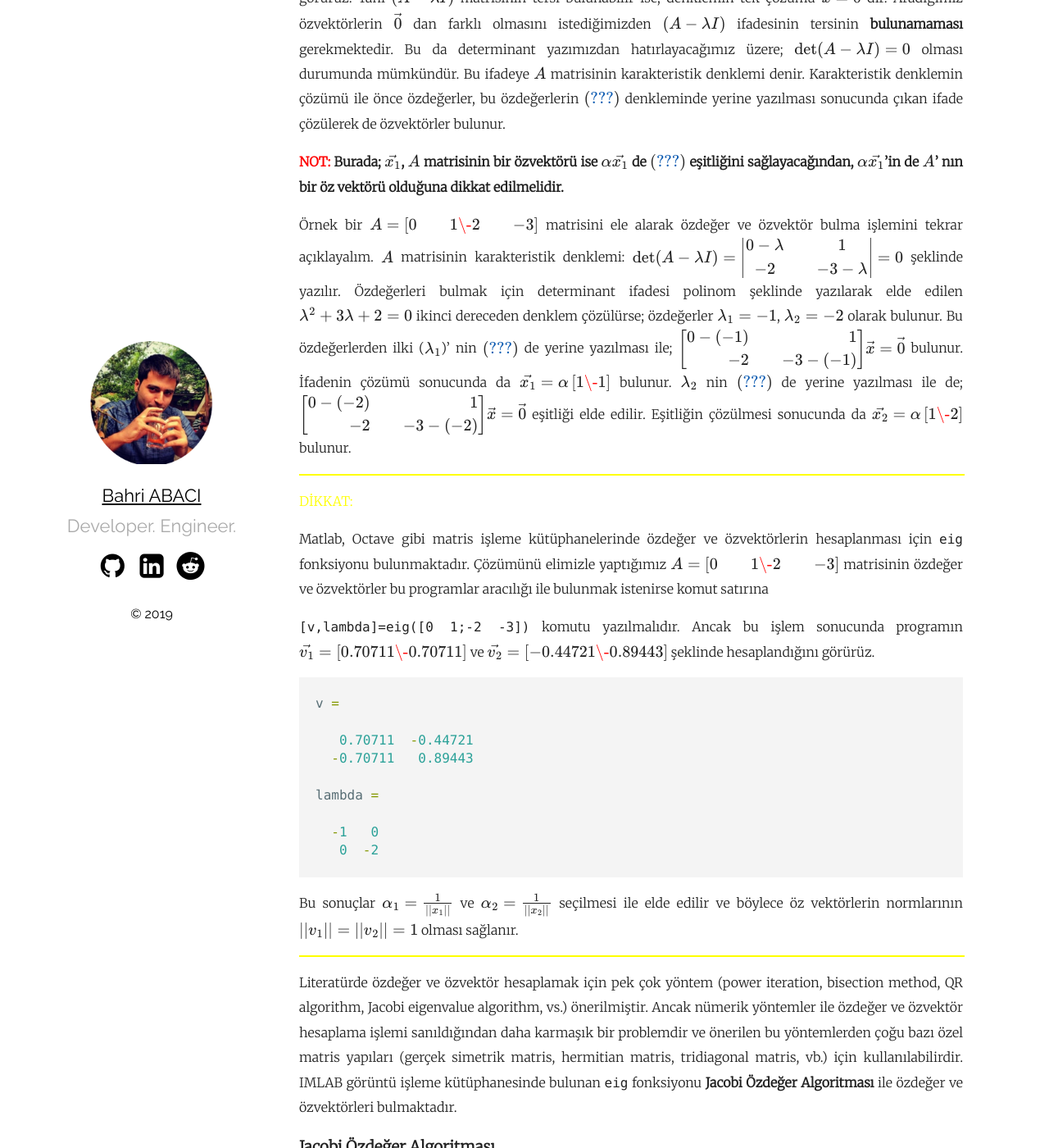
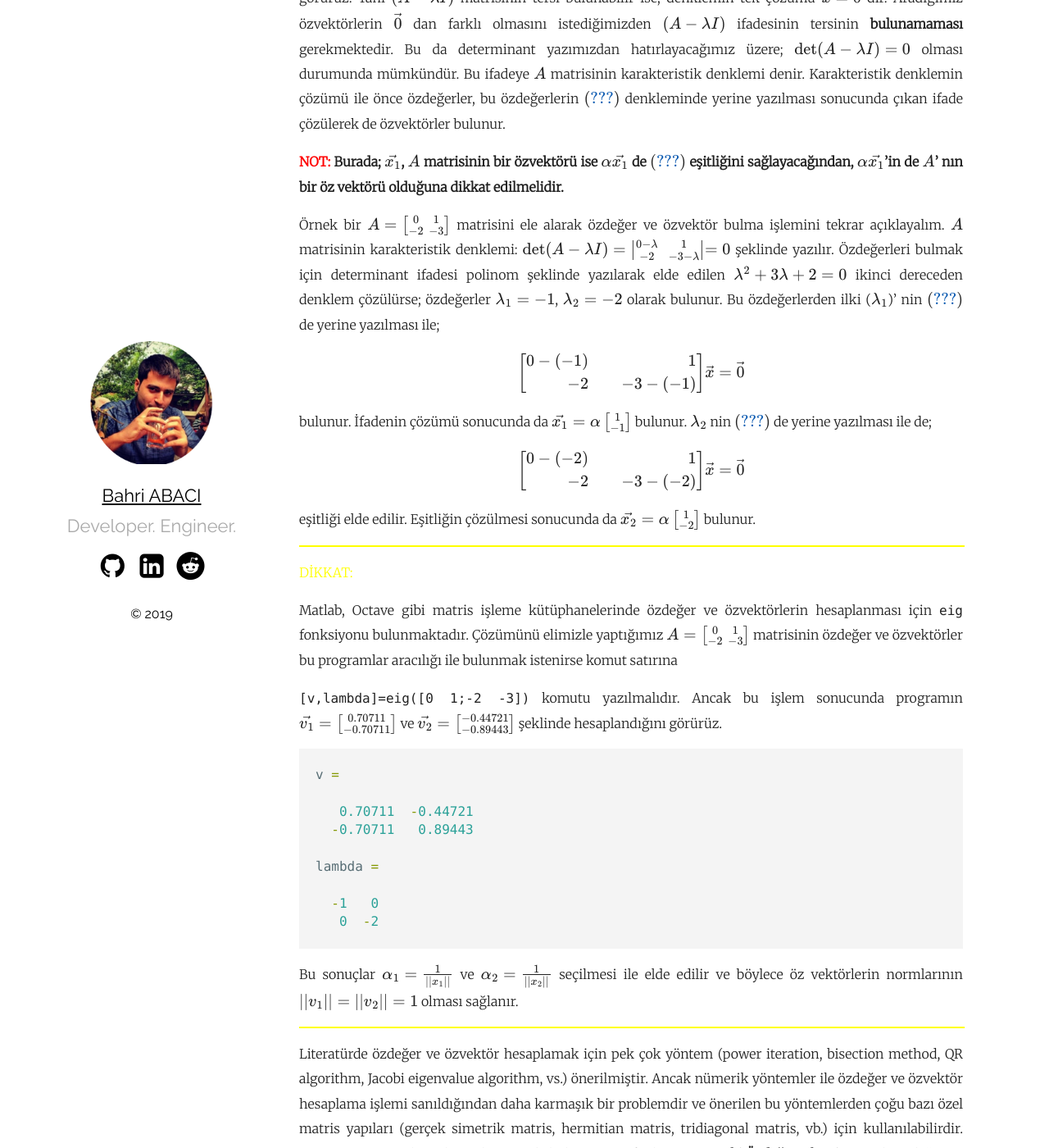
Before and after one commit to cescript/cescript.github.io, a Jekyll site: the page built from _posts/2019-03-26-ozdeger-ve-ozvektorler-eigenvalues-and.md, in a window 1280 px wide and 1400 px high, scrolled down 1362 px. Shown: the whole window at 82% size. Built offline with Jekyll 4.4.1, drawn with Linux system fonts in a browser that asks for light colours; formulas are drawn with MathJax 3; a script that is not in the unit is left out; comment, search, counter and statistics services are not loaded; some of the changed text lies outside the part shown.

Commit message:
Eigenvalues and Eigenvectors post updated

````diff
--- a/_posts/2019-03-26-ozdeger-ve-ozvektorler-eigenvalues-and.md
+++ b/_posts/2019-03-26-ozdeger-ve-ozvektorler-eigenvalues-and.md
@@ -77,7 +77,8 @@ Peki herhangi bir $A$ matrisi için, bu şartı yerine getiren $\vec{x}$ vektör
 
 **<span style="color: red;">NOT: </span>Burada; $\vec{x_1}$, $A$ matrisinin bir özvektörü ise $\alpha \vec{x_1}$ de $(\ref{1})$ eşitliğini sağlayacağından, $\alpha \vec{x_1}$'in de $A$' nın bir öz vektörü olduğuna dikkat edilmelidir.**
 
-Örnek bir $A=\left[\begin{array}{rr}0&&1\\-2&&-3\end{array}\right]$ matrisini ele alarak özdeğer ve özvektör bulma işlemini tekrar açıklayalım. $A$ matrisinin karakteristik denklemi: $$\det(A-\lambda I) =\begin{vmatrix}0-\lambda&&1\\-2&&-3-\lambda\end{vmatrix}=0$$ şeklinde yazılır. Özdeğerleri bulmak için determinant ifadesi polinom şeklinde yazılarak elde edilen $\lambda^2+3\lambda+2 = 0$ ikinci dereceden denklem çözülürse; özdeğerler $\lambda_1=-1$, $\lambda_2=-2$ olarak bulunur. Bu özdeğerlerden ilki ($\lambda_1$)' nin $(\ref{1})$ de yerine yazılması ile;
+Örnek bir $$A=\left[ \begin{smallmatrix}0 & 1\\-2 & -3\end{smallmatrix} \right]$$ matrisini ele alarak özdeğer ve özvektör bulma işlemini tekrar açıklayalım. $A$ matrisinin karakteristik denklemi: $$\det(A-\lambda I) =\bigl \lvert \begin{smallmatrix}0-\lambda&&1\\-2&&-3-\lambda\end{smallmatrix} \bigl \lvert=0$$ şeklinde yazılır. Özdeğerleri bulmak için determinant ifadesi polinom şeklinde yazılarak elde edilen $\lambda^2+3\lambda+2 = 0$ ikinci dereceden denklem çözülürse; özdeğerler $\lambda_1=-1$, $\lambda_2=-2$ olarak bulunur. Bu özdeğerlerden ilki ($\lambda_1$)' nin $(\ref{1})$ de yerine yazılması ile;
+
 $$
 \left[\begin{array}{rr}
 0- (-1)&&1\\
@@ -86,7 +87,9 @@ $$
 \vec{x}
 = \vec{0}
 $$
-bulunur. İfadenin çözümü sonucunda da $\vec{x_1}=\alpha\left[\begin{array}{r}1\\-1\end{array}\right]$ bulunur. $\lambda_2$ nin $(\ref{1})$ de yerine yazılması ile de;
+
+bulunur. İfadenin çözümü sonucunda da $$\vec{x_1}=\alpha\left[ \begin{smallmatrix} 1\\-1 \end{smallmatrix} \right ]$$ bulunur. $\lambda_2$ nin $(\ref{1})$ de yerine yazılması ile de;
+
 $$
 \left[\begin{array}{rr}
 0- (-2)&&1\\
@@ -95,13 +98,14 @@ $$
 \vec{x}
 = \vec{0}
 $$
-eşitliği elde edilir. Eşitliğin çözülmesi sonucunda da $\vec{x_2}=\alpha\left[\begin{array}{r}1\\-2\end{array}\right]$ bulunur.
+
+eşitliği elde edilir. Eşitliğin çözülmesi sonucunda da $$\vec{x_2}=\alpha\left[\begin{smallmatrix}1\\-2\end{smallmatrix}\right]$$ bulunur.
 
 <hr align="center" color="yellow" size="2" width="100%" /><span style="color: yellow;">DİKKAT: </span>
 
-Matlab, Octave gibi matris işleme kütüphanelerinde özdeğer ve özvektörlerin hesaplanması için `eig` fonksiyonu bulunmaktadır. Çözümünü elimizle yaptığımız $A=\left[\begin{array}{rr}0&&1\\-2&&-3\end{array}\right]$ matrisinin özdeğer ve özvektörler bu programlar aracılığı ile bulunmak istenirse komut satırına
+Matlab, Octave gibi matris işleme kütüphanelerinde özdeğer ve özvektörlerin hesaplanması için `eig` fonksiyonu bulunmaktadır. Çözümünü elimizle yaptığımız $$A=\left[\begin{smallmatrix}0&1\\-2&-3\end{smallmatrix}\right]$$ matrisinin özdeğer ve özvektörler bu programlar aracılığı ile bulunmak istenirse komut satırına
 
-`[v,lambda]=eig([0 1;-2 -3])` komutu yazılmalıdır. Ancak bu işlem sonucunda programın $\vec{v_1}=\left[\begin{array}{r}0.70711\\-0.70711\end{array}\right]$ ve $\vec{v_2}=\left[\begin{array}{r}-0.44721\\-0.89443\end{array}\right]$ şeklinde hesaplandığını görürüz.
+`[v,lambda]=eig([0 1;-2 -3])` komutu yazılmalıdır. Ancak bu işlem sonucunda programın $$\vec{v_1}=\left[\begin{smallmatrix}0.70711\\-0.70711\end{smallmatrix}\right]$$ ve $$\vec{v_2}=\left[\begin{smallmatrix}-0.44721\\-0.89443\end{smallmatrix}\right]$$ şeklinde hesaplandığını görürüz.
 ```matlab
 v =
 
@@ -159,7 +163,7 @@ $$
 
 $$\theta_t = \tan^{-1}(\frac{2A^{t}_{ij}}{A^{t}_{jj}-A^{t}_{ii}})/2$$ seçilmesi durumunda $A^{t+1}_{ij} = 0$ olacağından, $A$ matrisinin köşegen dışı bir elemanı $0$ yapılmış olunur. Bu işlem tüm köşegen dışı elemanlar için tekrarlanarak $A$ matrisi köşegenleştirilebilir.
 
-**<span style="color: red;">NOT: </span> __Her dönüşüm işlemi sonrasında $A^{t+1}_{ij}$ elemanı sıfır yapılırken, daha önceki iterasyonlarda sıfır yapılan bir elemanın değeri değişebilir. Ancak her sweep ($\frac{N(N-1)}{2}$ iterasyon) sonucu köşegendışı elemanların her zaman küçüldüğü kanıtlanmıştır.**
+**<span style="color: red;">NOT: </span> Her dönüşüm işlemi sonrasında $A^{t+1}_{ij}$ elemanı sıfır yapılırken, daha önceki iterasyonlarda sıfır yapılan bir elemanın değeri değişebilir. Ancak her sweep ($\frac{N(N-1)}{2}$ iterasyon) sonucu köşegendışı elemanların her zaman küçüldüğü kanıtlanmıştır.**
 
 ### Kovaryans - Özdeğer & Özvektör İlişkisi
 Özdeğer ve özvektör analizi, büyük verilerin görselleştirilmesinde ve boyut indirgeme işlemlerinde sıklıkla kullanılan yöntemlerdendir. Büyük bir veri setinin kovaryans matrisinin özdeğer ve özvektör analizi yapıldığında, özvektörler verinin en yüksek değişintiyi gösterdiği düzlemi, özdeğerler ise bu düzlemdeki değişinti miktarını göstermektedir. Bu işlem liteartürde **Temel Bileşen Analizi (Principal Component Analysis)** olarak bilinir.
````
Also changed, not shown: other parts of _posts/2019-03-26-ozdeger-ve-ozvektorler-eigenvalues-and.md (+8 -0 lines), assets/post_resources/eigen_values/data_distribution_vivid.svg (added), assets/post_resources/eigen_values/eigen_vectors.svg (added).
